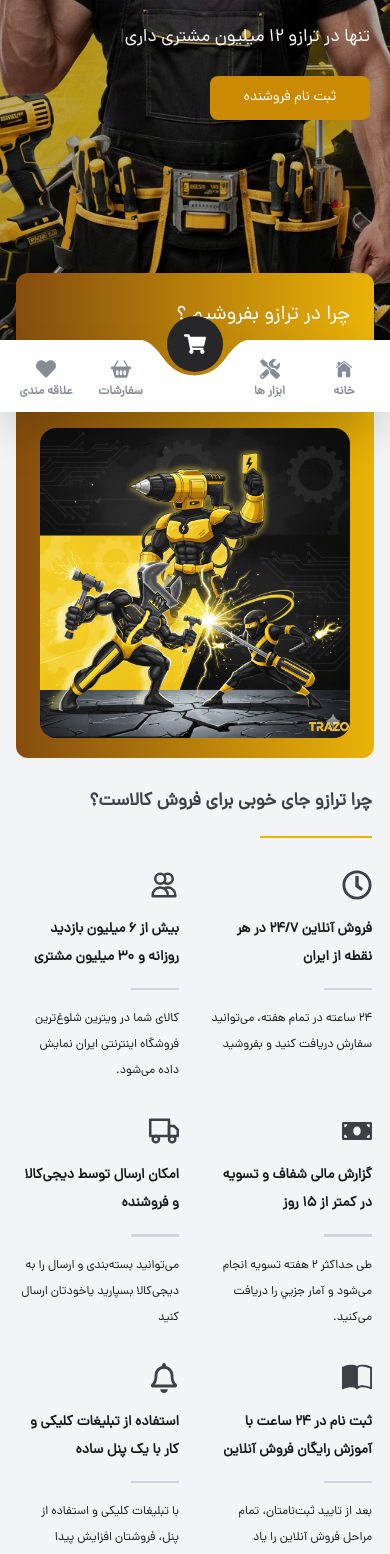
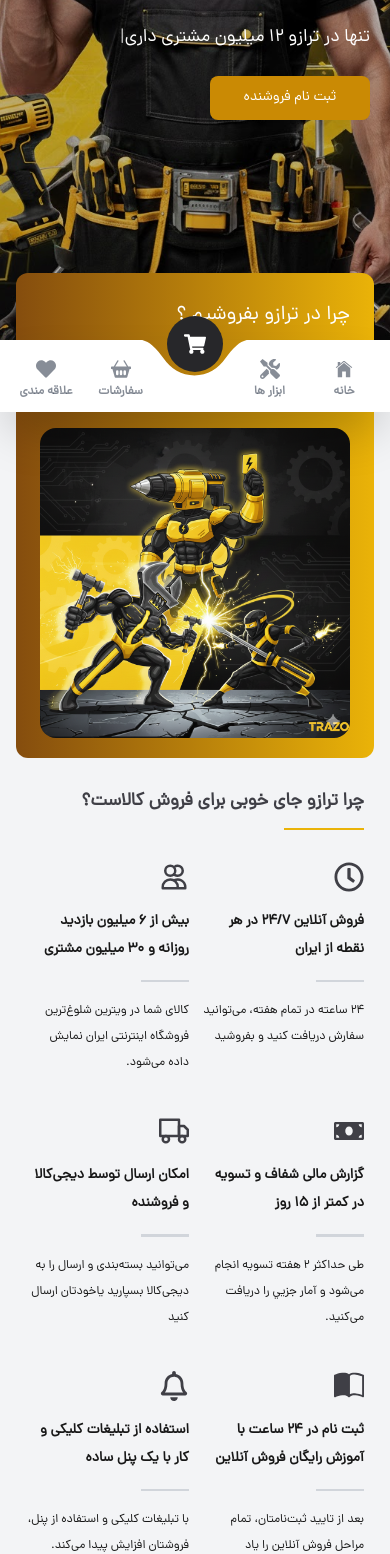
Before and after one commit to milad1385/tool-shop, a Next.js app: page /seller-introduction in a window 390 px wide. Shown: the part 432-1986 px from the top of the page. Built offline with nearby package versions, Linux system fonts and the light colour scheme.

Commit message:
add reposive design in why trazo component

```diff
--- a/src/app/(main)/seller-introduction/page.tsx
+++ b/src/app/(main)/seller-introduction/page.tsx
@@ -1,5 +1,6 @@
 import Container from "@/components/modules/main/Container";
 import Navbar from "@/components/templates/seller-introduction/Navbar";
+import RegisterSteps from "@/components/templates/seller-introduction/RegisterSteps";
 import SellerBanner from "@/components/templates/seller-introduction/SellerBanner";
 import WhyTrazo from "@/components/templates/seller-introduction/WhyTrazo";
 
@@ -9,7 +10,10 @@ function page() {
       <Navbar />
       <SellerBanner />
       <Container>
-        <WhyTrazo/>
+        <div className="px-2 md:px-8">
+          <WhyTrazo />
+          <RegisterSteps />
+        </div>
       </Container>
     </div>
   );
--- a/src/app/globals.css
+++ b/src/app/globals.css
@@ -316,10 +316,14 @@ table {
 
 .Typewriter__wrapper {
   color: white;
-  @apply text-lg md:text-[26px]
+  @apply text-lg md:text-[26px];
+}
+
+.iconStyle {
+  @apply text-3xl md:text-4xl text-zinc-800;
 }
 
 .Typewriter__cursor {
   color: white;
-  @apply text-lg md:text-[26px]
+  @apply text-lg md:text-[26px];
 }
--- a/src/components/templates/seller-introduction/TrazoItems.tsx
+++ b/src/components/templates/seller-introduction/TrazoItems.tsx
@@ -4,7 +4,7 @@ import { trazoItems } from "@/constants/data";
 
 function TrazoItems() {
   return (
-    <div className="grid grid-cols-2 md:grid-cols-2 lg:grid-cols-3 gap-8 mt-8">
+    <div className="grid grid-cols-2 md:grid-cols-2 lg:grid-cols-3 gap-y-10 gap-x-3 md:gap-8 mt-8">
       {trazoItems.map((trazo) => (
         <TrazoItem {...trazo} key={trazo.id} />
       ))}
--- a/src/components/templates/seller-introduction/WhyTrazo.tsx
+++ b/src/components/templates/seller-introduction/WhyTrazo.tsx
@@ -1,14 +1,11 @@
 import React from "react";
 import TrazoItems from "./TrazoItems";
+import Title from "./Title";
 
 function WhyTrazo() {
   return (
     <div className="mt-[380px] md:mt-[450px]">
-      <h3 className="text-lg md:text-xl font-bold text-zinc-700">
-        چرا ترازو جای خوبی برای فروش کالاست؟
-      </h3>
-      <span className="block h-[2.35px] bg-yellow-500 w-28 mt-5"></span>
-
+      <Title content=" چرا ترازو جای خوبی برای فروش کالاست؟" />
       <TrazoItems />
     </div>
   );
```
